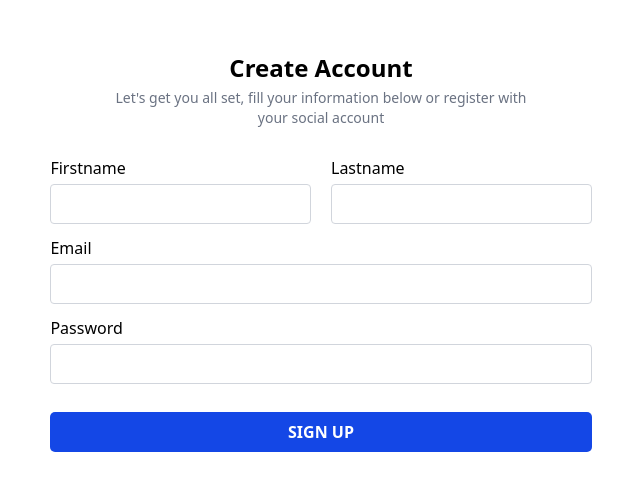
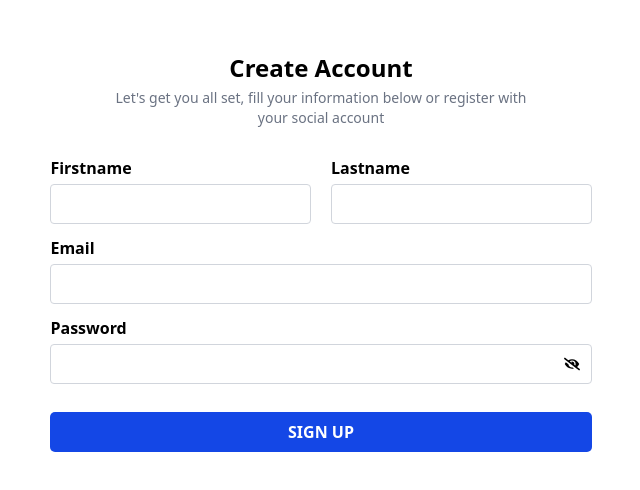
Before and after one commit to Cleve-keem/MyBlog, a React (Vite) app: page /sign-up in a window 1280 px wide. Shown: the part 140-630 px from the top of the page, without its empty margins (319-959 px from the left). Built offline with nearby package versions, Linux system fonts and the light colour scheme.

Commit message:
added handle password visibility functionality

```diff
--- a/package.json
+++ b/package.json
@@ -13,6 +13,7 @@
     "@tailwindcss/vite": "^4.1.12",
     "react": "^19.1.1",
     "react-dom": "^19.1.1",
+    "react-icons": "^5.5.0",
     "react-router": "^7.8.2",
     "react-router-dom": "^7.8.2",
     "tailwindcss": "^4.1.12"
--- a/src/components/Form/FormField.tsx
+++ b/src/components/Form/FormField.tsx
@@ -1,3 +1,7 @@
+import { useState } from "react";
+import { FaEyeSlash } from "react-icons/fa";
+import { IoEyeSharp } from "react-icons/io5";
+
 export interface FormFieldProps {
   label: string;
   type: string;
@@ -9,9 +13,40 @@ export default function FormField({
   type = "text",
   name,
 }: FormFieldProps) {
+  const [showPassword, setShowPassword] = useState<boolean>(false);
+
+  function handleTogglePasswordVisibility() {
+    setShowPassword((prev) => !prev);
+  }
+
+  if (type === "password") {
+    return (
+      <div className="mb-3 w-full">
+        <label htmlFor={name} className="block mb-1 font-semibold">
+          {label}
+        </label>
+        <div className="relative">
+          <input
+            type={!showPassword ? type : "text"}
+            name={name}
+            id={name}
+            className="w-full border border-gray-300 outline-none h-[40px] px-2 rounded"
+          />
+          <span
+            role="button"
+            className="absolute right-3 top-1/2 -translate-y-1/2"
+            onClick={handleTogglePasswordVisibility}
+          >
+            {!showPassword ? <FaEyeSlash /> : <IoEyeSharp />}
+          </span>
+        </div>
+      </div>
+    );
+  }
+
   return (
     <div className="mb-3 w-full">
-      <label htmlFor={name} className="block mb-1">
+      <label htmlFor={name} className="block mb-1 font-semibold">
         {label}
       </label>
       <input
--- a/src/pages/auths/Signin.tsx
+++ b/src/pages/auths/Signin.tsx
@@ -23,6 +23,8 @@ export default function Signin() {
           SIGN UP
         </Button>
       </form>
+      {/* Oauth */}
+      <div></div>
     </div>
   );
 }
```
Also changed, not shown: 1 other file (tests, documents, lock files or other folders).
